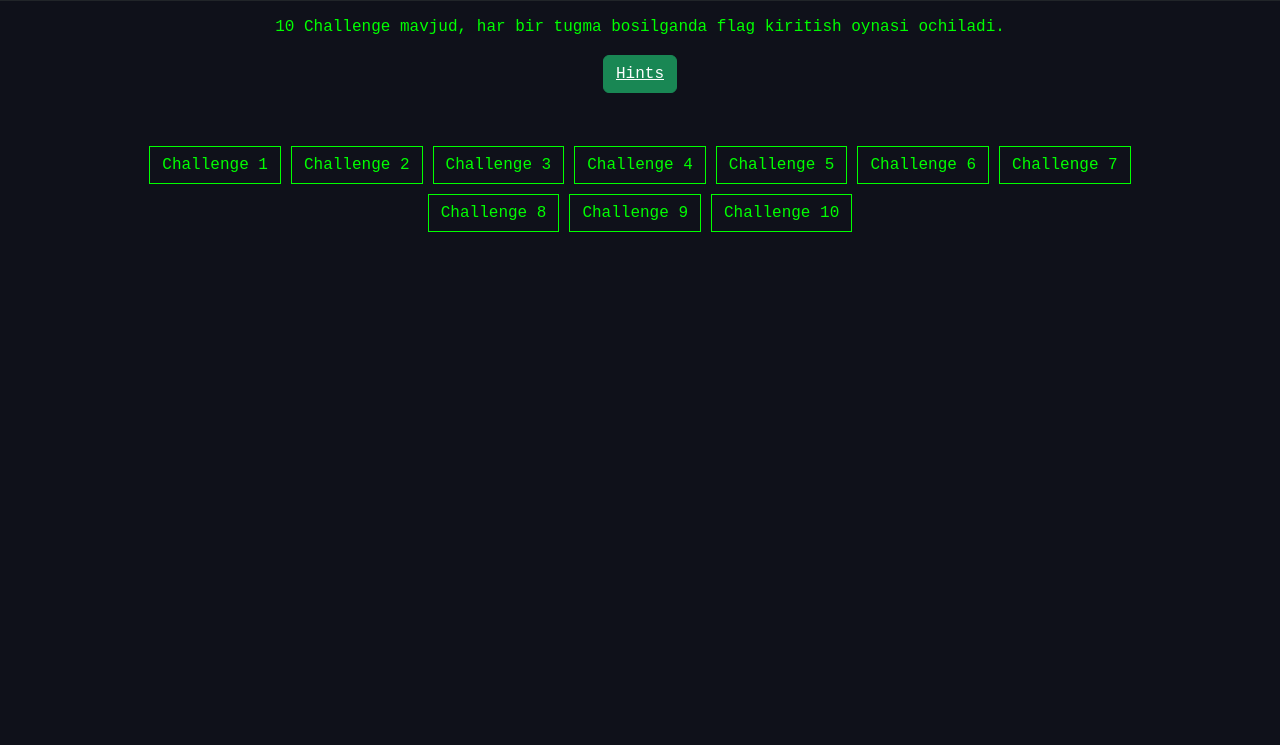
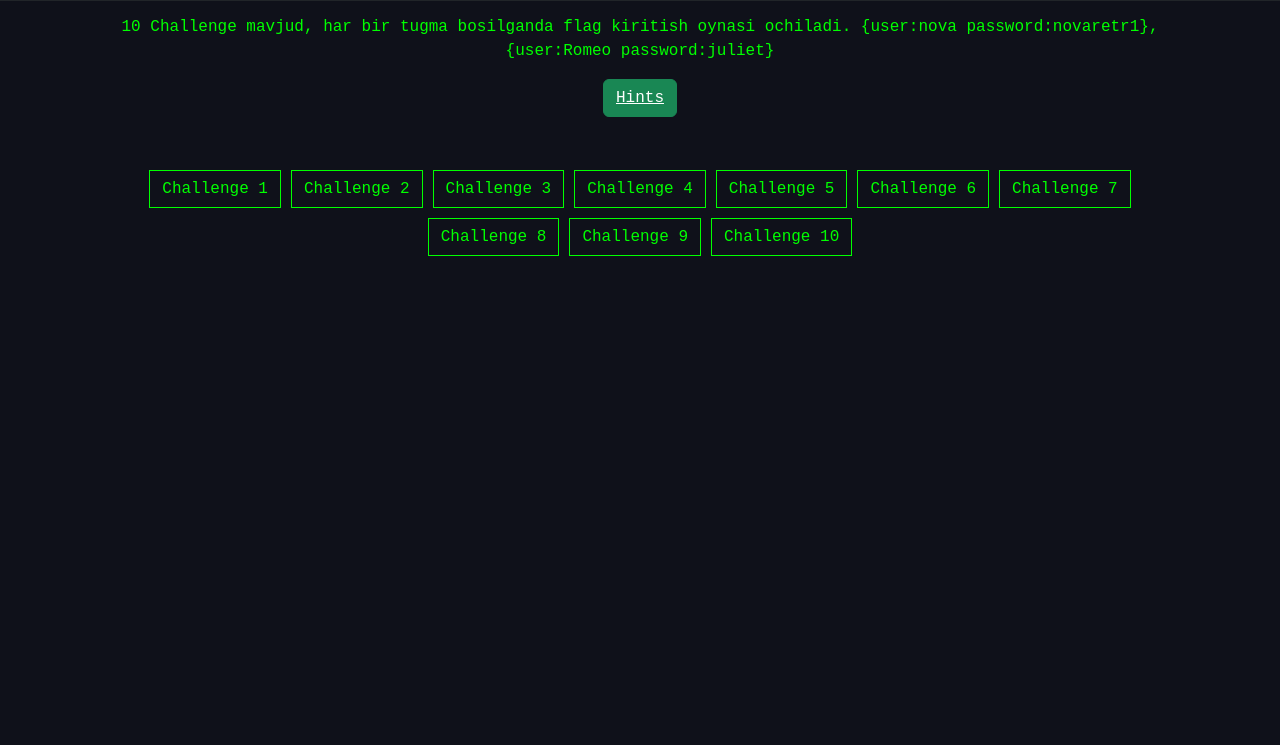
Before and after one commit to SardorShoakbarov/FlagPortal, a plain HTML site: page index.html in a window 1280 px wide. Shown: the part 55-800 px from the top of the page. Drawn offline with nearby package versions, Linux system fonts and the light colour scheme.

Commit message:
Update index.html

```diff
--- a/index.html
+++ b/index.html
@@ -19,7 +19,7 @@
   </nav>
 
   <div class="container text-center">
-    <p>10 Challenge mavjud, har bir tugma bosilganda flag kiritish oynasi ochiladi.</p>
+    <p>10 Challenge mavjud, har bir tugma bosilganda flag kiritish oynasi ochiladi. {user:nova password:novaretr1}, {user:Romeo password:juliet} </p>
 <button class="btn btn-success mb-5"><a class="text-white" href="./index1.html">Hints</a>
 </button>
     <div id="buttons" class="d-flex flex-wrap justify-content-center"></div>
```
